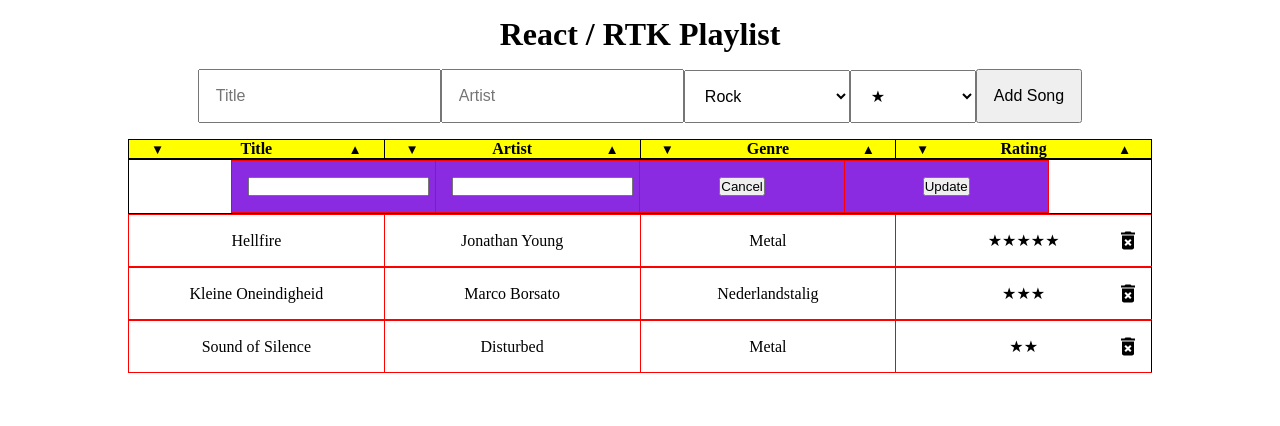
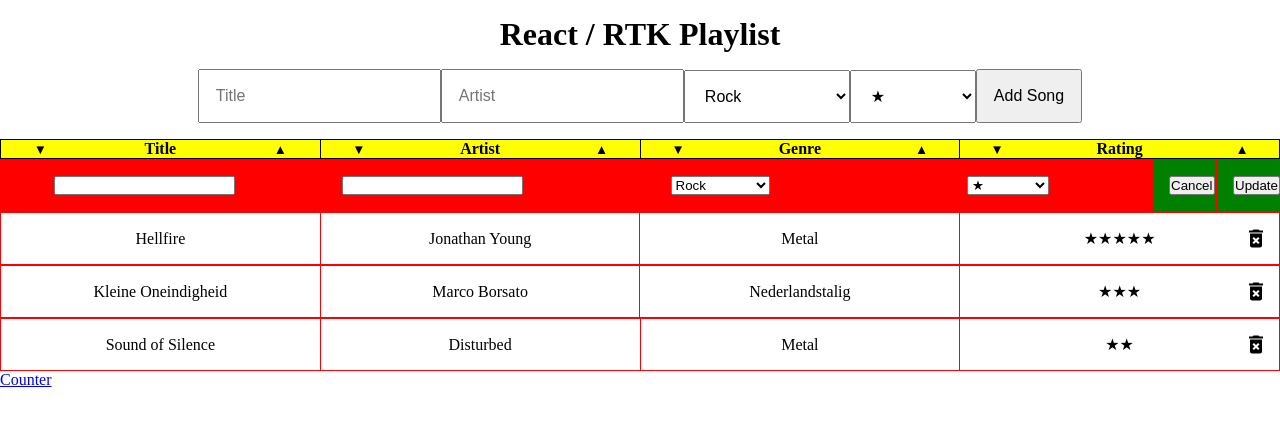
Before and after one commit to DennisSweeris/Eindopdracht_M8_React-RTK-Playlist, a React (Create React App) app: page / in a window 1280 px wide. Both pictures are taken after a click on the element "Imagine". Shown: the top 426 px of the page. Built offline with nearby package versions, Linux system fonts and the light colour scheme.

Commit message:
added router beginnings

```diff
--- a/package.json
+++ b/package.json
@@ -11,6 +11,7 @@
     "react-dom": "^17.0.1",
     "react-icons": "^4.2.0",
     "react-redux": "^7.2.2",
+    "react-router-dom": "^5.2.0",
     "react-scripts": "4.0.3"
   },
   "scripts": {
--- a/public/index.html
+++ b/public/index.html
@@ -4,10 +4,7 @@
     <meta charset="UTF-8" />
     <meta name="viewport" content="width=device-width, initial-scale=1" />
     <meta name="description" content="Web site created using create-react-app" />
-    <link
-      rel="stylesheet"
-      href="https://cdnjs.cloudflare.com/ajax/libs/font-awesome/5.15.3/css/all.min.css"
-    />
+
     <title>React / Redux Playlist</title>
   </head>
   <body>
--- a/src/App.css
+++ b/src/App.css
@@ -22,7 +22,6 @@ h1 {
 
 table {
   border-collapse: collapse;
-  margin: 0 10%;
 }
 
 .table-nav {
@@ -35,7 +34,7 @@ table {
 }
 
 .table-header {
-  width: 80%;
+  width: 100%;
   background-color: yellow;
 }
 .table-header th {
@@ -75,9 +74,7 @@ table {
 .table-list {
   table-layout: fixed;
   word-wrap: break-word;
-  width: 80%;
   position: relative;
-  border: 1px solid black;
 }
 .table-list td {
   position: relative;
@@ -96,19 +93,27 @@ table {
 }
 
 .edit_table-body {
-  width: 80%;
+  width: 100%;
   table-layout: fixed;
-  background-color: blueviolet;
   word-wrap: break-word;
 }
+.edit_table-body tr {
+  display: flex;
+}
+.edit_table-body tr > :nth-child(1),
+.edit_table-body tr :nth-child(2),
+.edit_table-body tr :nth-child(3),
+.edit_table-body tr :nth-child(4) {
+  background: red;
+  width: 22.5%;
+}
+.edit_table-body tr > :nth-child(5),
+.edit_table-body tr :nth-child(6) {
+  background: green;
+  width: 5%;
+}
 .edit_table-body td {
-  border: 1px solid red;
+  position: relative;
   padding: 1rem;
-  width: 20%;
   text-align: center;
-  vertical-align: center;
-}
-
-.table-nav-input {
-  background-color: red;
 }/*# sourceMappingURL=App.css.map */
--- a/src/App.js
+++ b/src/App.js
@@ -1,16 +1,27 @@
 import React from "react";
+import { BrowserRouter as Router, Switch, Route, Link } from "react-router-dom"
 import Playlist from "./features/playlist/Playlist";
-// import Counter from "./features/counter/Counter";
+import Counter from "./features/counter/Counter";
 
 import "./App.css";
 
 function App() {
   return (
+    <Router>
     <div className="App">
       <Playlist />
-      {/* <Counter /> */}
+      <Link to="/Counter">Counter</Link>
+
+          {/* <Counter /> */}
     </div>
+    <Switch>
+      <Route path="/Counter">
+        <Counter />
+      </Route>
+    </Switch>
+     </Router>
   );
 }
 
+
 export default App;
--- a/src/App.scss
+++ b/src/App.scss
@@ -22,7 +22,7 @@ h1 {
 
 table {
   border-collapse: collapse;
-  margin: 0 10%;
+  // margin: 0 10%;
 }
 .table-nav {
   margin: 1rem auto;
@@ -34,7 +34,7 @@ table {
 }
 
 .table-header {
-  width: 80%;
+  width: 100%;
   background-color: yellow;
   & th {
     width: 20%;
@@ -47,7 +47,6 @@ table {
     & span {
       padding: 0 2rem;
     }
-
     & div {
       display: flex;
       justify-content: space-around;
@@ -75,9 +74,7 @@ table {
 .table-list {
   table-layout: fixed;
   word-wrap: break-word;
-  width: 80%;
   position: relative;
-  border: 1px solid black;
   & td {
     position: relative;
     border: 1px solid red;
@@ -96,19 +93,29 @@ table {
 }
 
 .edit_table-body {
-  width: 80%;
+  width: 100%;
   table-layout: fixed;
-  background-color: blueviolet;
   word-wrap: break-word;
+  & tr {
+    display: flex;
+    & > :nth-child(1),
+    :nth-child(2),
+    :nth-child(3),
+    :nth-child(4) {
+      background: red;
+      width: 22.5%;
+    }
+    & > :nth-child(5),
+    :nth-child(6) {
+      background: green;
+      width: 5%;
+    }
+  }
   & td {
-    border: 1px solid red;
+    position: relative;
+    // border: 1px solid red;
     padding: 1rem;
-    width: 20%;
+    // width: 20%;
     text-align: center;
-    vertical-align: center;
   }
 }
-
-.table-nav-input {
-  background-color: red;
-}
--- a/src/features/playlist/Playlist.js
+++ b/src/features/playlist/Playlist.js
@@ -14,6 +14,7 @@ import {
   sortSongsBy,
 } from "./playlistSlice";
 import { MdDeleteForever } from "react-icons/md";
+import { GoArrowDown, GoArrowUp } from "react-icons/go";
 
 // document.addEventListener("click", e => console.log(e.target)); // DOM HELPER
 function Playlist() {
@@ -65,6 +66,8 @@ function Playlist() {
     dispatch(editSong(i));
     setCurrentTitle(e.target);
     setCurrentArtist(e.target);
+    setCurrentGenre(e.target);
+    setCurrentRating(e.target);
   };
 
   const cancel = i => {
@@ -73,10 +76,6 @@ function Playlist() {
 
   const update = i => {
     dispatch(updateSong(currentTitle, currentArtist, currentGenre, currentRating, i));
-    // setCurrentTitle("");
-    // setCurrentArtist("");
-    // setCurrentGenre();
-    // setCurrentRating();
   };
 
   const sort = e => {
@@ -104,10 +103,10 @@ function Playlist() {
           <tbody>
             <tr>
               <td>
-                <input type="text" placeholder="Title" onChange={e => setNewTitle(e.target.value)} />
+                <input type="text" placeholder="Title" onChange={e => setNewTitle(e.target.value)} required/>
               </td>
               <td>
-                <input type="text" placeholder="Artist" onChange={e => setNewArtist(e.target.value)} />
+                <input type="text" placeholder="Artist" onChange={e => setNewArtist(e.target.value)} required/>
               </td>
               <td>
                 <select className="genre" onChange={e => setNewGenre(e.target.value)}>
@@ -188,7 +187,7 @@ function Playlist() {
                   </tr>
                 </tbody>
               ) : (
-                <table className="edit_table-body" s>
+                <table className="edit_table-body">
                   <tbody>
                     <tr>
                       <td className="edit_table-title">
@@ -205,12 +204,12 @@ function Playlist() {
                           onChange={e => setCurrentArtist(e.target.value)}
                         />
                       </td>
-                      {/*
                     <td>
                       <select
-                        className="genre"
+                      type="text"
                         value={currentGenre}
-                        onChange={e => setNewGenre(e.target.value)}>
+                        onChange={e => setCurrentGenre(e.target.value)}
+                        >
                         <option value="Rock">Rock</option>
                         <option value="Reggae">Reggae</option>
                         <option value="Klassiek">Klassiek</option>
@@ -219,16 +218,16 @@ function Playlist() {
                     </td>
                     <td>
                       <select
-                        className="rating"
+                      type="text"
                         value={currentRating}
-                        onChange={e => setNewRating(e.target.value)}>
+                        onChange={e => setCurrentRating(e.target.value)}>
                         <option value="★">★</option>
                         <option value="★★">★★</option>
                         <option value="★★★">★★★</option>
                         <option value="★★★★">★★★★</option>
                         <option value="★★★★★">★★★★★</option>
                       </select>
-                    </td> */}
+                    </td>
                       <td>
                         <button onClick={() => cancel(i)}>Cancel</button>
                       </td>
--- a/src/features/playlist/playlistSlice.js
+++ b/src/features/playlist/playlistSlice.js
@@ -40,8 +40,8 @@ const playlistSlice = createSlice({
         song.rating = rating;
         song.editing = false;
       },
-      prepare(title, artist, index) {
-        return { payload: { title, artist, index } };
+      prepare(title, artist, genre, rating, index) {
+        return { payload: { title, artist, genre, rating, index } };
       },
     },
     cancelEdit: (state, action) => {
--- a/src/store/store.js
+++ b/src/store/store.js
@@ -1,10 +1,10 @@
 import { configureStore } from "@reduxjs/toolkit";
-// import counter from "../features/counter/counterSlice";
+import counter from "../features/counter/counterSlice";
 import songs from "../features/playlist/playlistSlice";
 
 export default configureStore({
   reducer: {
-    // counter,
+    counter,
     // sort,
     songs,
   },
```
Also changed, not shown: src/features/counter/counterSlice.js (+3 -9 lines), src/features/counter/Counter.js (line endings or trailing spaces), 2 other files (tests, documents, lock files or other folders).
